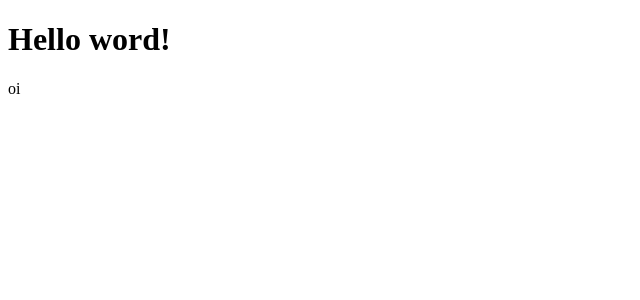
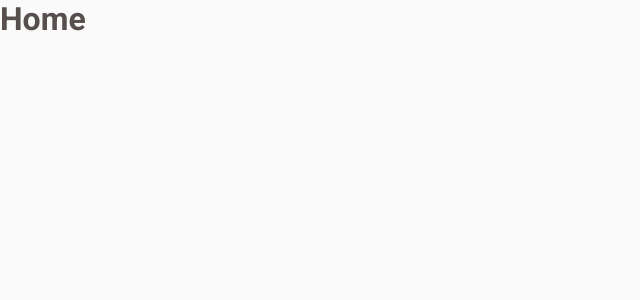
Before and after one commit to leandrotune/Coffee-Delivery, a React (Vite) app: page / in a window 1280 px wide. Shown: the top 300 px of the page, without its empty margins (0-640 px from the left). Built offline with nearby package versions, Linux system fonts and the light colour scheme.

Commit message:
Criando as rotas da aplicação

```diff
--- a/package.json
+++ b/package.json
@@ -12,6 +12,7 @@
   "dependencies": {
     "react": "^18.2.0",
     "react-dom": "^18.2.0",
+    "react-router-dom": "^6.3.0",
     "styled-components": "^5.3.5"
   },
   "devDependencies": {
--- a/src/App.tsx
+++ b/src/App.tsx
@@ -1,16 +1,20 @@
-// import { GlobalStyle } from './styles/global'
+import { GlobalStyle } from './styles/global'
+
+import { BrowserRouter } from 'react-router-dom'
+import { ThemeProvider } from 'styled-components'
+import { Router } from './components/Router'
+import { defaultTheme } from './styles/themes/default'
 
 export function App() {
   return (
-    <>
-      <h1>Hello word!</h1>
-      <p>oi</p>
-
-      {/* <GlobalStyle /> */}
-    </>
+    <ThemeProvider theme={defaultTheme}>
+      <BrowserRouter>
+        <Router />
+      </BrowserRouter>
+      <GlobalStyle />
+    </ThemeProvider>
   )
 }
 /*
 font-family: 'Baloo 2', cursive;
-font-family: 'Roboto', sans-serif;
 */
--- /dev/null
+++ b/src/components/Router.tsx
@@ -0,0 +1,10 @@
+import { Route, Routes } from 'react-router-dom'
+import { Home } from '../pages/Home'
+
+export function Router() {
+  return (
+    <Routes>
+      <Route path="/" element={<Home />} />
+    </Routes>
+  )
+}
--- /dev/null
+++ b/src/pages/Home.tsx
@@ -0,0 +1,3 @@
+export function Home() {
+  return <h1>Home</h1>
+}
```
Also changed, not shown: 1 other file (tests, documents, lock files or other folders).
